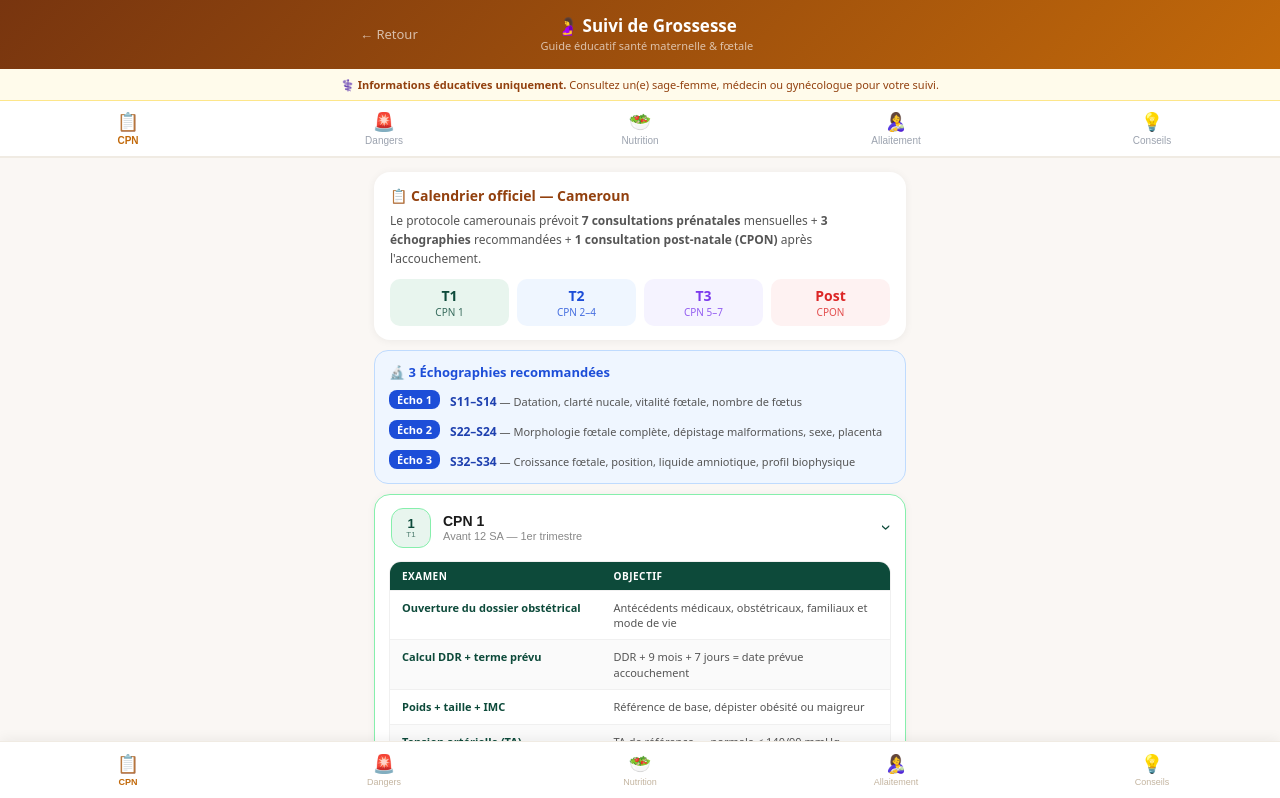
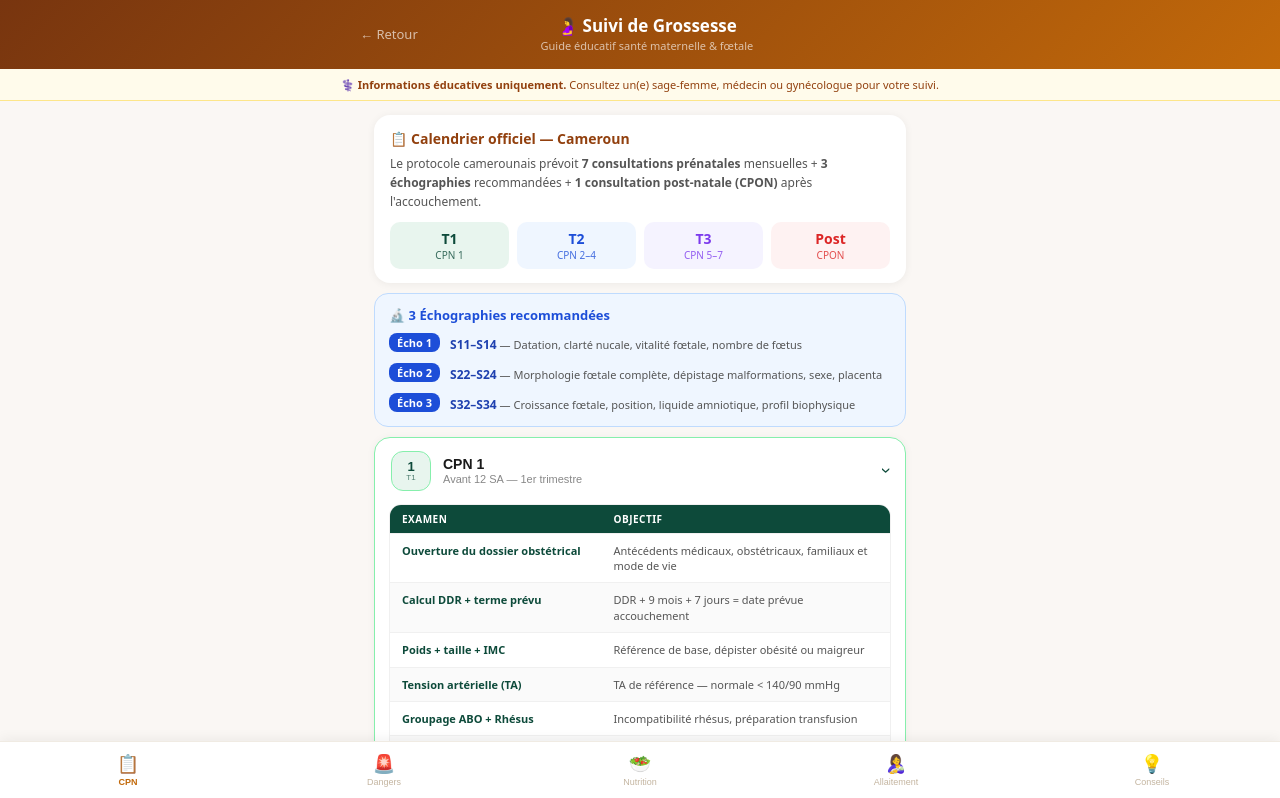
Before and after one commit to benjaminfnbj-rgb/sante-connect-cameroun, a Next.js app: page /grossesse in a window 1280 px wide. Shown: the top 798 px of the page. Built offline with nearby package versions, Linux system fonts and the light colour scheme.

Commit message:
fix: supprime barre navigation du haut grossesse - garde seulement celle du bas

```diff
--- a/app/grossesse/page.tsx
+++ b/app/grossesse/page.tsx
@@ -214,15 +214,7 @@ export default function GrossessePage() {
         </p>
       </div>
 
-      {/* TABS */}
-      <div style={{ background:'white', borderBottom:'2px solid #f0ebe3', display:'flex', position:'sticky', top:0, zIndex:40, overflowX:'auto' }}>
-        {TABS.map(t => (
-          <button key={t.id} onClick={() => setTab(t.id as any)} style={{ flex:1, minWidth:64, padding:'10px 4px', border:'none', background:'transparent', cursor:'pointer', color:tab===t.id?'#c2690a':'#9ca3af', fontWeight:tab===t.id?700:400, fontSize:10, borderBottom:tab===t.id?'2px solid #c2690a':'2px solid transparent', display:'flex', flexDirection:'column', alignItems:'center', gap:2, transition:'all .15s', marginBottom:-2 }}>
-            <span style={{ fontSize:18 }}>{t.icon}</span>
-            <span>{t.label}</span>
-          </button>
-        ))}
-      </div>
+
 
       <div style={{ maxWidth:560, margin:'0 auto', padding:'14px 14px' }}>
 
```
